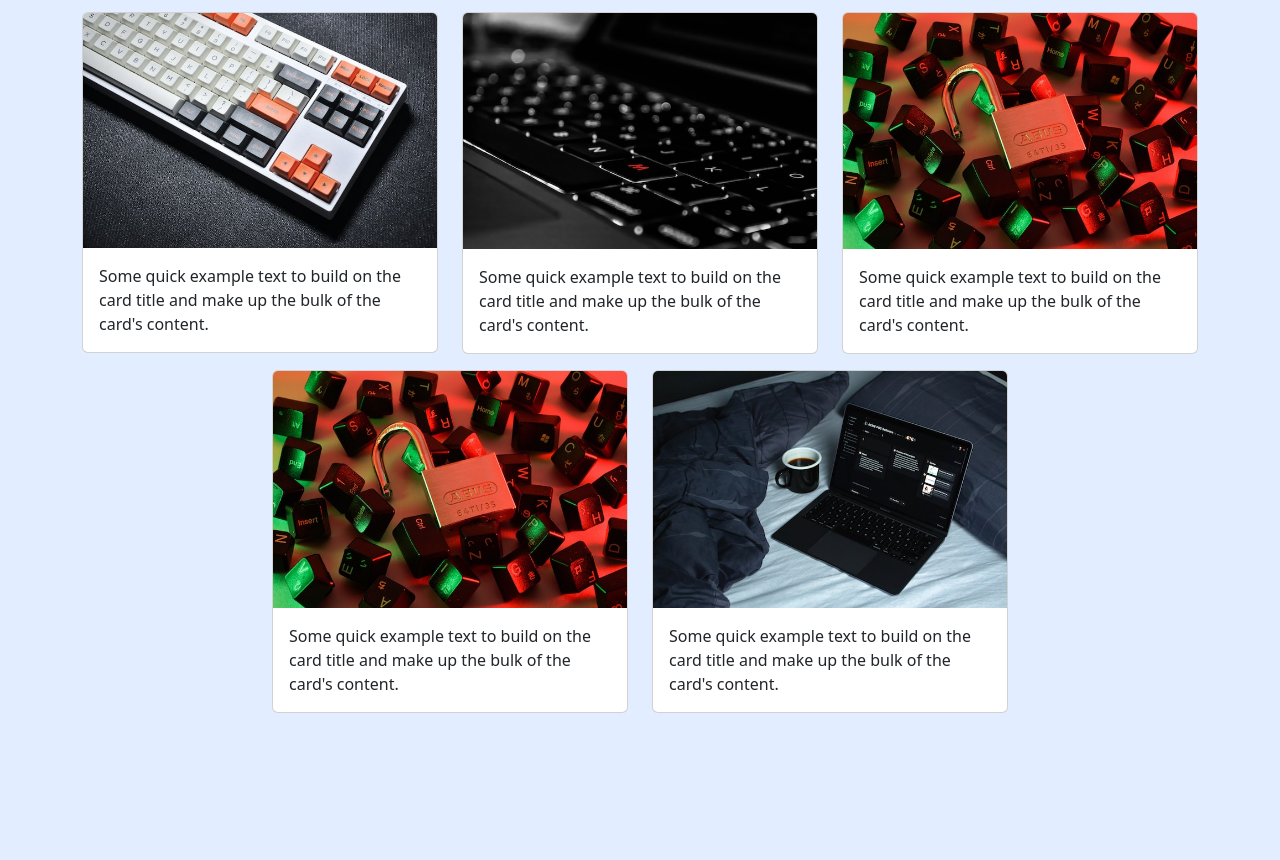
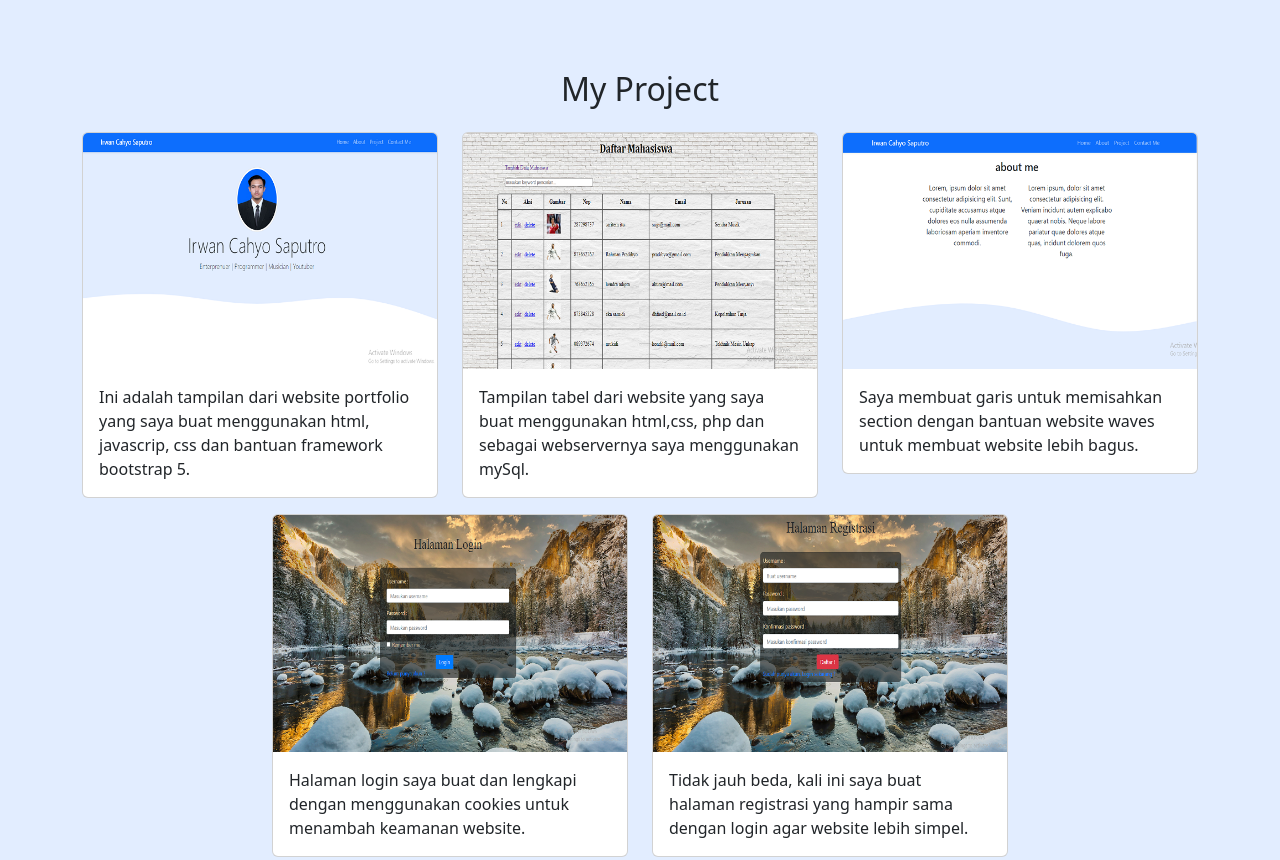
Before and after one commit to irwancahyos/portfolio-irwan, a plain HTML site: page index.html in a window 1280 px wide. Shown: the part 1460-2320 px from the top of the page. Drawn offline with nearby package versions, Linux system fonts and the light colour scheme.

Commit message:
mengedit isi dari kontent website portofolio

```diff
--- a/index.html
+++ b/index.html
@@ -46,7 +46,7 @@
     <section class="jumbotron text-center">
         <img src="img/profile1.jpg" alt="profile 1" width="150" class="rounded-circle img-thumbnail">
         <h1 class="display-4">Irwan Cahyo Saputro</h1>
-        <p class="lead">Enterprenuer | Programmer | Musician | Youtuber</p>
+        <p class="lead">Coach | Footballer | Musician</p>
         <svg xmlns="http://www.w3.org/2000/svg" viewBox="0 0 1440 320"><path fill="#fff" fill-opacity="1" d="M0,64L60,58.7C120,53,240,43,360,48C480,53,600,75,720,74.7C840,75,960,53,1080,58.7C1200,64,1320,96,1380,112L1440,128L1440,320L1380,320C1320,320,1200,320,1080,320C960,320,840,320,720,320C600,320,480,320,360,320C240,320,120,320,60,320L0,320Z"></path></svg>
     </section>
     <!-- akir jumbotron -->
@@ -62,10 +62,10 @@
             </div>
             <div class="row justify-content-center fs-5 text-center">
                 <div class="col-md-4">
-                    <p>Lorem, ipsum dolor sit amet consectetur adipisicing elit. Sunt, cupiditate accusamus atque dolores eos nulla assumenda laboriosam aperiam inventore commodi.</p>
+                    <p>Perkenalkan nama saya adalah Irwan Cahyo Saputro. Saya adalah lulusan dari Universitas Negeri Yogyakarta tahun angkatan 2016. Saya lulus pada tahun 2020 dengan gelar S.Pd, saya mengambil program studi Pendidikan Kepelatihan Olahraga dimana outputnya nanti dipersiapkan untuk menjadi seorang pelatih sepakbola yang handal.</p>
                 </div>
                 <div class="col-md-4">
-                    <p>Lorem ipsum, dolor sit amet consectetur adipisicing elit. Veniam incidunt autem explicabo quaerat nobis. Neque labore pariatur quae dolores atque quas, incidunt dolorem quos fuga.</p>
+                    <p>Selain di dunia olahraga saya juga tetap membuka mindset untuk belajar hal baru. Musik adalah salah satu hobi yang kebetulan saat ini menjadi sumber penghasilan untuk saya. Tetapi saya tidak ingin selamanya bermusik, saat ini saya saya juga tertarik pada bidang pemrograman jadi saya memutuskan untuk memperdalam ilmu tersebut.</p>
                 </div>
             </div>
         </div>
@@ -84,41 +84,41 @@
             <div class="row justify-content-center mb-3">
                 <div class="col-md-4 mb-3">
                     <div class="card">
-                        <img src="img/project/1.jpg" class="card-img-top" alt="project 1">
+                        <img src="img/project/6.png" class="card-img-top" alt="project 1">
                         <div class="card-body">
-                          <p class="card-text">Some quick example text to build on the card title and make up the bulk of the card's content.</p>
+                          <p class="card-text">Ini adalah tampilan dari website portfolio yang saya buat menggunakan html, javascrip, css dan bantuan framework bootstrap 5.</p>
                         </div>
                     </div>
                 </div>
                 <div class="col-md-4 mb-3">
                     <div class="card">
-                        <img src="img/project/4.jpg" class="card-img-top" alt="project 1">
+                        <img src="img/project/11.png" class="card-img-top" alt="project 1">
                         <div class="card-body">
-                          <p class="card-text">Some quick example text to build on the card title and make up the bulk of the card's content.</p>
+                          <p class="card-text">Tampilan tabel dari website yang saya buat menggunakan html,css, php dan sebagai webservernya saya menggunakan mySql.</p>
                         </div>
                     </div>
                 </div>
                 <div class="col-md-4 mb-3">
                     <div class="card">
-                        <img src="img/project/2.jpg" class="card-img-top" alt="project 1">
+                        <img src="img/project/8.png" class="card-img-top" alt="project 1">
                         <div class="card-body">
-                          <p class="card-text">Some quick example text to build on the card title and make up the bulk of the card's content.</p>
+                          <p class="card-text">Saya membuat garis untuk memisahkan section dengan bantuan website waves untuk membuat website lebih bagus.</p>
                         </div>
                     </div>
                 </div>
                 <div class="col-md-4 mb-3">
                     <div class="card">
-                        <img src="img/project/2.jpg" class="card-img-top" alt="project 1">
+                        <img src="img/project/9.png" class="card-img-top" alt="project 1">
                         <div class="card-body">
-                          <p class="card-text">Some quick example text to build on the card title and make up the bulk of the card's content.</p>
+                          <p class="card-text">Halaman login saya buat dan lengkapi dengan menggunakan cookies untuk menambah keamanan website.</p>
                         </div>
                     </div>
                 </div>
                 <div class="col-md-4 mb-3">
                     <div class="card">
-                        <img src="img/project/5.jpg" class="card-img-top" alt="project 1">
+                        <img src="img/project/10.png" class="card-img-top" alt="project 1">
                         <div class="card-body">
-                          <p class="card-text">Some quick example text to build on the card title and make up the bulk of the card's content.</p>
+                          <p class="card-text">Tidak jauh beda, kali ini saya buat halaman registrasi yang hampir sama dengan login agar website lebih simpel.</p>
                         </div>
                     </div>
                 </div>
```
